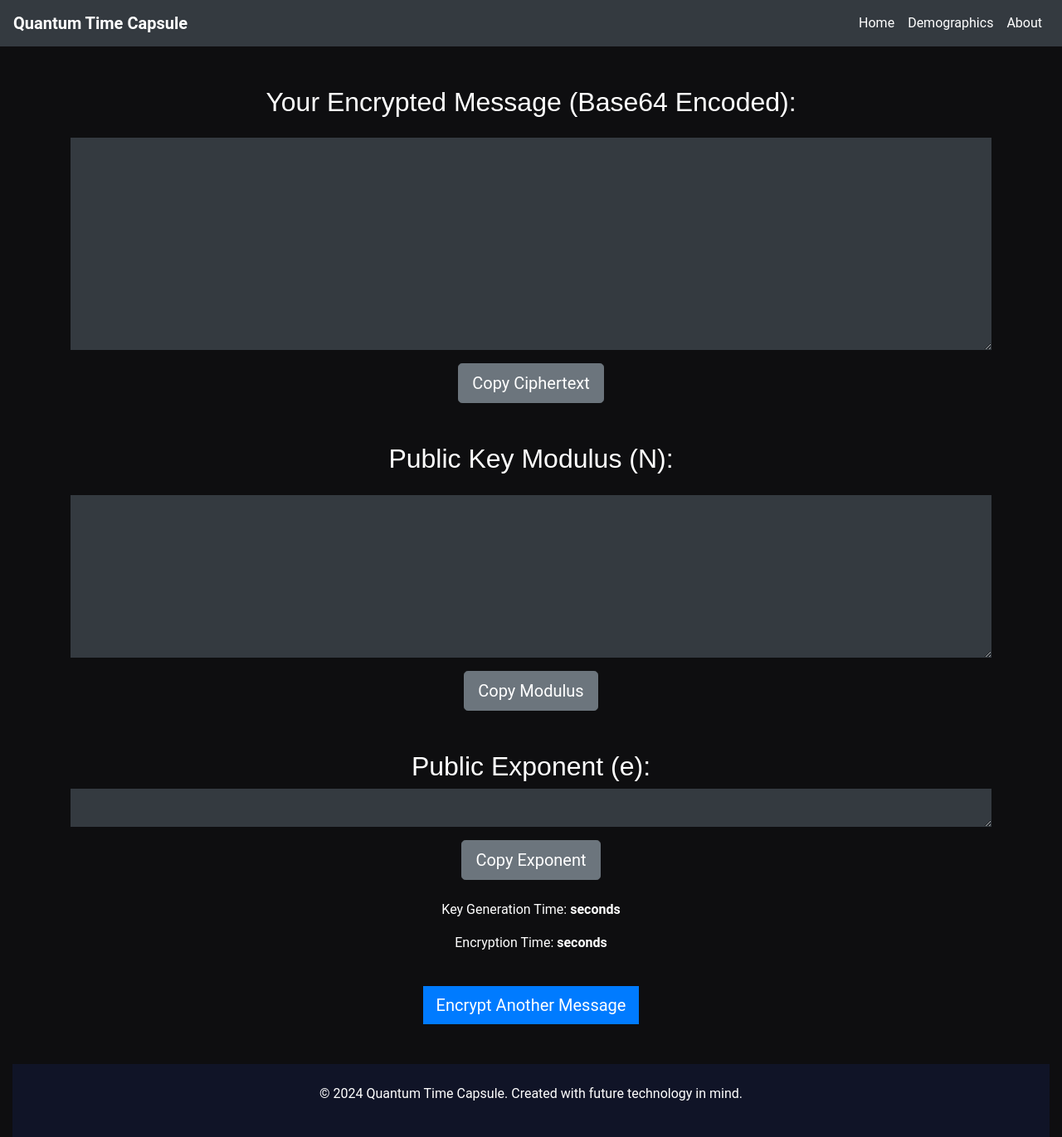
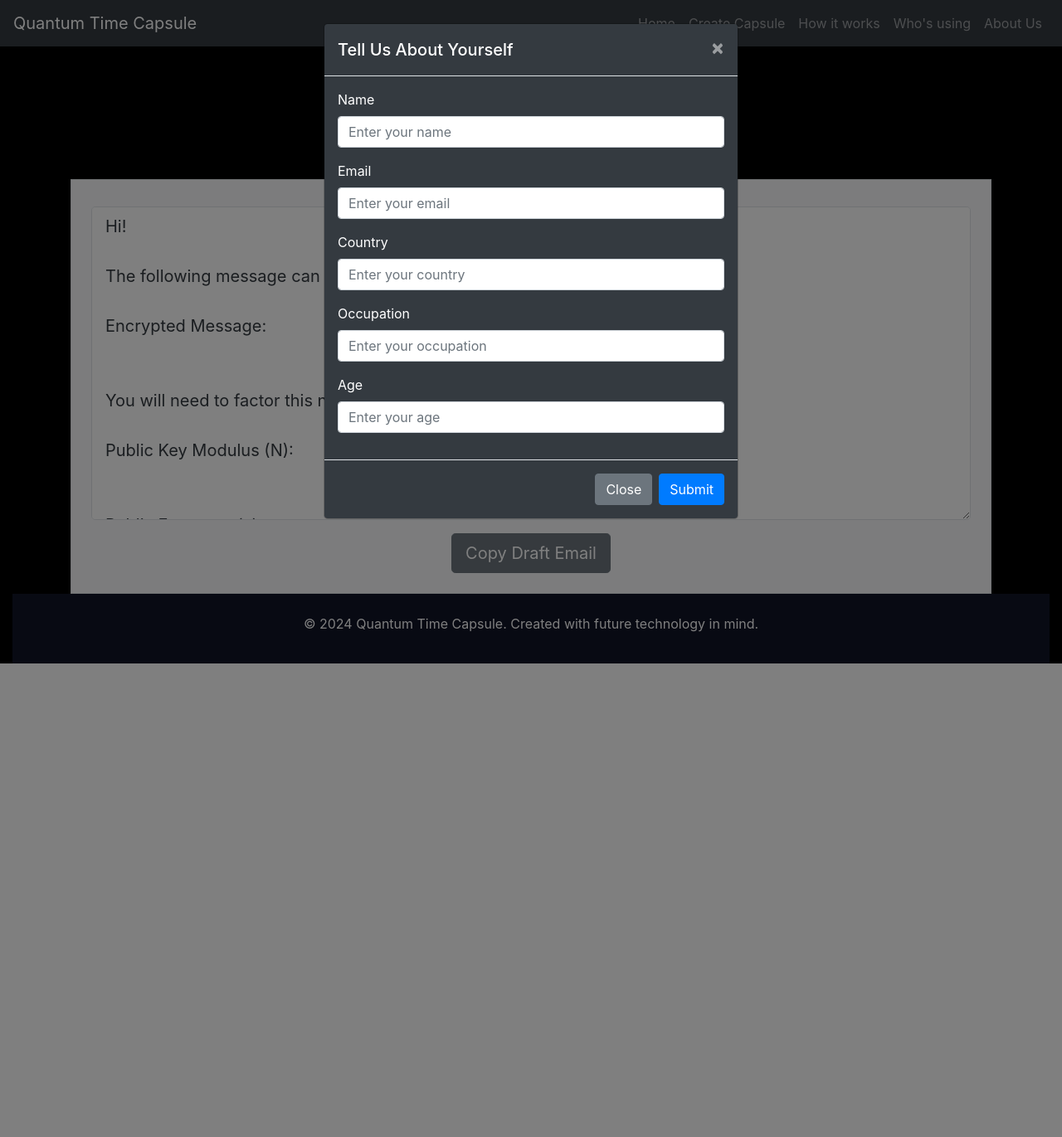
Before and after one commit to kasattack567/Quantum-Time-Capsule, a Flask app: template Templates/result.html in a window 1280 px wide. Shown: the whole page at 83% size. After the commit the page ends 800 px from the top, so only its background shows below. Run offline with Flask 3, Linux system fonts and the light colour scheme; the template is opened without the code that fills it, so the values that code supplies are empty; some libraries are stand-ins or nearby versions.

Commit message:
Update result.html

```diff
--- a/Templates/result.html
+++ b/Templates/result.html
@@ -1,16 +1,32 @@
-<!-- templates/result.html -->
-
 <!DOCTYPE html>
 <html lang="en">
 <head>
     <meta charset="UTF-8">
+    <meta name="viewport" content="width=device-width, initial-scale=1.0">
     <title>Your Encrypted Message - Quantum Time Capsule</title>
     <!-- Google Fonts -->
-    <link href="https://fonts.googleapis.com/css2?family=Montserrat:wght@400;600&family=Roboto&display=swap">
+    <link href="https://fonts.googleapis.com/css2?family=Montserrat:wght@400;600&family=Roboto&display=swap" rel="stylesheet">
     <!-- Bootstrap CSS -->
-    <link rel="stylesheet" href="https://maxcdn.bootstrapcdn.com/bootstrap/4.5.2/css/bootstrap.min.css">
-    <!-- Custom Stylesheet -->
-    <link rel="stylesheet" href="{{ url_for('static', filename='styles.css') }}">
+    <link rel="stylesheet" href="https://stackpath.bootstrapcdn.com/bootstrap/4.5.2/css/bootstrap.min.css">
+    <!-- Your custom styles -->
+    <style>
+        body {
+            background-color: black;
+            color: white;
+        }
+
+        .form-control {
+            color: black; /* Change text color inside text boxes */
+        }
+
+        .container, h1, p, h4, .form-check-label {
+            color: white; /* Ensure all general text is white */
+        }
+
+        .bg-light {
+            background-color: #f8f9fa !important; /* Lighter background for the text areas */
+        }
+    </style>
 </head>
 <body>
     <!-- Navigation Bar -->
@@ -23,48 +39,62 @@
         <div class="collapse navbar-collapse" id="navbarNav">
             <ul class="navbar-nav ml-auto">
                 <li class="nav-item">
-            <a class="nav-link" href="{{ url_for('index') }}">Home</a>
+                    <a class="nav-link" href="{{ url_for('intro') }}">Home</a>
                 </li>
                 <li class="nav-item">
-            <a class="nav-link" href="{{ url_for('demographics') }}">Demographics</a>
+                    <a class="nav-link" href="{{ url_for('index') }}">Create Capsule</a>
                 </li>
                 <li class="nav-item">
-            <a class="nav-link" href="{{ url_for('about') }}">About</a>
+                    <a class="nav-link" href="{{ url_for('explore_more') }}">How it works</a>
+                </li>
+                <li class="nav-item">
+                    <a class="nav-link" href="{{ url_for('demographics') }}">Who's using</a>
+                </li>
+                <li class="nav-item">
+                    <a class="nav-link" href="{{ url_for('about') }}">About Us</a>
                 </li>
             </ul>
         </div>
     </nav>
 
-    <div class="container-fluid">
-        <!-- Encrypted Message Section -->
-        <section id="encrypted-message" class="text-center py-5">
+    <div class="container-fluid py-5">
+        <!-- Pre-written Email Section -->
+        <section id="prewritten-email" class="text-center">
             <div class="container">
-                <!-- Display Name (if provided) -->
-                {% if message_data.name %}
-                <h2>Message from {{ message_data.name }}</h2>
-                {% endif %}
+                <h1 class="mb-4">Quantum Time Capsule</h1>
+                <p>Copy this draft email to send to your friends</p>
 
-                <h2>Your Encrypted Message (Base64 Encoded):</h2>
-                <textarea id="ciphertext" class="form-control form-control-lg bg-dark text-white border-0 mt-4" rows="8" readonly>{{ message_data.ciphertext }}</textarea>
-                <button class="btn btn-secondary btn-lg mt-3" onclick="copyToClipboard('ciphertext')">Copy Ciphertext</button>
+                <div class="border p-4 bg-light">
+                    <!-- Draft Email Content -->
+                    <textarea id="emailDraft" class="form-control form-control-lg bg-white text-dark border mt-2" rows="12" readonly>
+Hi!
 
-                <div class="mt-5">
-                    <h2>Public Key Modulus (N):</h2>
-                    <textarea id="modulus" class="form-control form-control-lg bg-dark text-white border-0 mt-4" rows="6" readonly>{{ message_data.public_key_n }}</textarea>
-                    <button class="btn btn-secondary btn-lg mt-3" onclick="copyToClipboard('modulus')">Copy Modulus</button>
+The following message can only be read when quantum computers are built.
+
+Encrypted Message:
+{{ message_data.ciphertext }}
+
+You will need to factor this number to read the message:
+
+Public Key Modulus (N):
+{{ message_data.public_key_n }}
+
+Public Exponent (e):
+{{ message_data.public_exponent_e }}
+
+Keep this handy too.
+
+Key Generation Time: {{ message_data.key_gen_time }} seconds
+Encryption Time: {{ message_data.encryption_time }} seconds
+
+Return to Quantum Time Capsule to get instructions on how to decrypt your message – but maybe in 2040 or so!
+                    </textarea>
+
+                    <!-- Copy button -->
+                    <div class="mt-3">
+                        <button class="btn btn-secondary btn-lg" onclick="copyToClipboard('emailDraft')">Copy Draft Email</button>
                     </div>
-
-                <div class="mt-5">
-                    <h2>Public Exponent (e):</h2>
-                    <textarea id="exponent" class="form-control form-control-lg bg-dark text-white border-0" rows="1" readonly>{{ message_data.public_exponent_e }}</textarea>
-                    <button class="btn btn-secondary btn-lg mt-3" onclick="copyToClipboard('exponent')">Copy Exponent</button>
                 </div>
-
-                <div class="mt-4">
-                    <p>Key Generation Time: <strong>{{ message_data.key_gen_time }} seconds</strong></p>
-                    <p>Encryption Time: <strong>{{ message_data.encryption_time }} seconds</strong></p>
-                </div>
-                <a href="{{ url_for('index') }}" class="btn btn-primary btn-lg mt-4">Encrypt Another Message</a>
             </div>
         </section>
 
@@ -74,19 +104,99 @@
         </footer>
     </div>
 
-    <!-- Copy to Clipboard Script -->
+    <!-- Demographics Modal -->
+    <div class="modal fade" id="demographicsModal" tabindex="-1" aria-labelledby="demographicsModalLabel" aria-hidden="true">
+        <div class="modal-dialog">
+            <div class="modal-content bg-dark text-white">
+                <div class="modal-header">
+                    <h5 class="modal-title" id="demographicsModalLabel">Tell Us About Yourself</h5>
+                    <button type="button" class="close text-white" data-dismiss="modal" aria-label="Close">
+                        <span aria-hidden="true">&times;</span>
+                    </button>
+                </div>
+                <div class="modal-body">
+                    <form id="demographicsForm">
+                        <div class="form-group">
+                            <label for="name">Name</label>
+                            <input type="text" class="form-control" id="name" placeholder="Enter your name">
+                        </div>
+                        <div class="form-group">
+                            <label for="email">Email</label>
+                            <input type="email" class="form-control" id="email" placeholder="Enter your email">
+                        </div>
+                        <div class="form-group">
+                            <label for="country">Country</label>
+                            <input type="text" class="form-control" id="country" placeholder="Enter your country">
+                        </div>
+                        <div class="form-group">
+                            <label for="occupation">Occupation</label>
+                            <input type="text" class="form-control" id="occupation" placeholder="Enter your occupation">
+                        </div>
+                        <div class="form-group">
+                            <label for="age">Age</label>
+                            <input type="number" class="form-control" id="age" placeholder="Enter your age">
+                        </div>
+                    </form>
+                </div>
+                <div class="modal-footer">
+                    <button type="button" class="btn btn-secondary" data-dismiss="modal">Close</button>
+                    <button type="button" class="btn btn-primary" onclick="submitDemographics()">Submit</button>
+                </div>
+            </div>
+        </div>
+    </div>
+
+    <!-- jQuery and Bootstrap JS (load these first) -->
+    <!-- jQuery -->
+    <script src="https://code.jquery.com/jquery-3.6.0.min.js"></script>
+    <!-- Popper.js 1.16.1 for Bootstrap 4 -->
+    <script src="https://cdn.jsdelivr.net/npm/popper.js@1.16.1/dist/umd/popper.min.js"></script>
+    <!-- Bootstrap JS -->
+    <script src="https://stackpath.bootstrapcdn.com/bootstrap/4.5.2/js/bootstrap.min.js"></script>
+
+    <!-- Your custom script (place this after the above scripts) -->
     <script>
+        // Copy to Clipboard Script
         function copyToClipboard(id) {
             var copyText = document.getElementById(id);
             copyText.select();
             document.execCommand('copy');
-        alert(id.charAt(0).toUpperCase() + id.slice(1) + ' copied to clipboard');
+            alert('Draft email copied to clipboard');
+        }
+
+        // Show the demographics modal when the page loads
+        $(document).ready(function() {
+            console.log('Page is ready, showing modal');
+            $('#demographicsModal').modal('show');
+        });
+
+        function submitDemographics() {
+            const name = document.getElementById('name').value;
+            const email = document.getElementById('email').value;
+            const country = document.getElementById('country').value;
+            const occupation = document.getElementById('occupation').value;
+            const age = document.getElementById('age').value;
+
+            $.ajax({
+                type: 'POST',
+                url: '/submit_demographics',
+                data: {
+                    name: name,
+                    email: email,
+                    country: country,
+                    occupation: occupation,
+                    age: age
+                },
+                success: function(response) {
+                    console.log('Demographics submitted:', response);
+                    alert('Demographics submitted successfully!');
+                    $('#demographicsModal').modal('hide');
+                },
+                error: function(error) {
+                    console.error('Error submitting demographics:', error);
+                }
+            });
         }
     </script>
-
-    <!-- Bootstrap JS and dependencies -->
-    <script src="https://code.jquery.com/jquery-3.5.1.slim.min.js"></script>
-    <script src="https://cdn.jsdelivr.net/npm/@popperjs/core@2.5.4/dist/umd/popper.min.js"></script>
-    <script src="https://stackpath.bootstrapcdn.com/bootstrap/4.5.2/js/bootstrap.min.js"></script>
 </body>
 </html>
```
Lines whose indentation alone changed are shown as unchanged.
